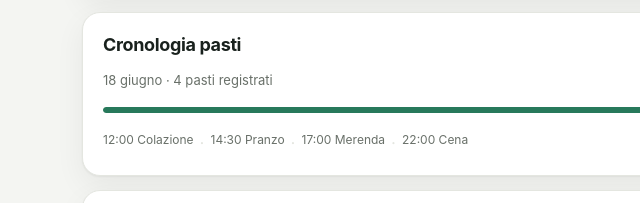
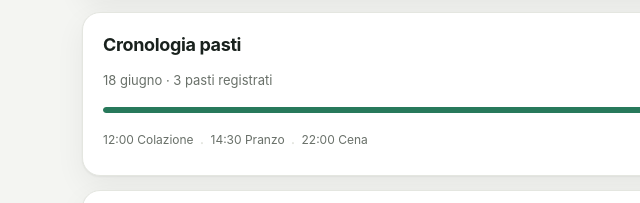
Before and after one commit to atarantoandrea-png/nutrizione-app, a plain HTML site: page index.html in a window 1280 px wide. Shown: the part 1174-1377 px from the top of the page, 44-684 px from the left. Drawn offline with Linux system fonts and the light colour scheme.

Commit message:
Banana inclusa in Herbalife su 17 e 18 giugno, rimossa voce separata 17:00

```diff
--- a/index.html
+++ b/index.html
@@ -374,20 +374,18 @@ const foodLog=[
    review:{sem:"bad",testo:"Proteine ottime (110g) ma porzione enorme a tarda sera. Calorie +290 sul target. Sale ≥10-11g, il doppio del consigliato. Migliorare: 6-7 fette di prosciutto bastano, anticipare la cena alle 19-20."}},
   {date:"17 giugno",iso:"2026-06-17",target:1700,
    meals:[
-     {time:"12:30",tipo:"Pranzo",desc:"Herbalife",kcal:200,p:18,g:5,c:22},
-     {time:"17:00",tipo:"Merenda",desc:"Banana",kcal:90,p:1,g:0,c:23},
+     {time:"12:30",tipo:"Pranzo",desc:"Herbalife + banana",kcal:290,p:19,g:5,c:45},
      {time:"19:00",tipo:"Merenda",desc:"Mezzo frappe' grande senza panna (gelato + latte, ~300 ml)",kcal:250,p:8,g:11,c:29},
      {time:"22:00",tipo:"Cena",desc:"Popeyes Combo — Coca Cola, panino bacon+formaggio+pollo fritto (~300g), 5 strisce croccanti, salse BBQ+speciale (3/4 bicchiere), patatine con cheddar (~200g)",kcal:2080,p:62,g:98,c:165}
    ],
-   review:{sem:"bad",testo:"Giornata molto sbilanciata: 290 kcal fino alle 22:00, poi 2.080 kcal in un colpo solo. Totale +670 sul target (2.370 kcal). Grassi quasi al doppio del consigliato (98g). Migliorare: cenare entro le 20:00, preferire pollo grigliato, bevanda zero o acqua."}},
+   review:{sem:"bad",testo:"Giornata molto sbilanciata: 290 kcal fino alle 22:00 (Herbalife+banana a pranzo), poi 2.080 kcal in un colpo solo a tarda notte. Totale +670 sul target (2.370 kcal). Grassi quasi al doppio del consigliato (98g). Migliorare: cenare entro le 20:00, preferire pollo grigliato, bevanda zero o acqua."}},
   {date:"18 giugno",iso:"2026-06-18",target:1700,
    meals:[
      {time:"12:00",tipo:"Colazione",desc:"Nutella (~12g, cucchiaino abbondante)",kcal:65,p:1,g:3,c:7},
-     {time:"14:30",tipo:"Pranzo",desc:"Herbalife",kcal:200,p:18,g:5,c:22},
-     {time:"17:00",tipo:"Merenda",desc:"Banana",kcal:90,p:1,g:0,c:23},
+     {time:"14:30",tipo:"Pranzo",desc:"Herbalife + banana",kcal:290,p:19,g:5,c:45},
      {time:"22:00",tipo:"Cena",desc:"Pizza fina intera — mozzarella, pomodoro, salame",kcal:890,p:40,g:32,c:101}
    ],
-   review:{sem:"ok",testo:"Giornata sotto target e bilanciata. Totale 1.495 kcal (-205 sul target). Proteine ancora basse (68g — puntare a 80g+). Zero fibre nella giornata. Migliorare: colazione proteica, aggiungere almeno una fonte di fibra."}}
+   review:{sem:"ok",testo:"Giornata sotto target. Totale 1.495 kcal (-205 sul target). Proteine ancora basse (68g — puntare a 80g+). Zero fibre nella giornata. Migliorare: colazione proteica, aggiungere almeno una fonte di fibra."}}
 ];
 
 function semColor(s){return s==='bad'?'var(--red)':s==='warn'?'var(--amber)':'var(--accent)';}
```
